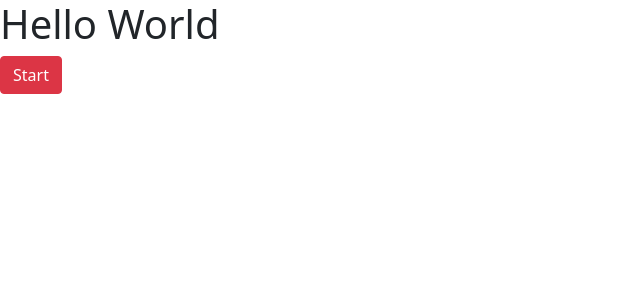
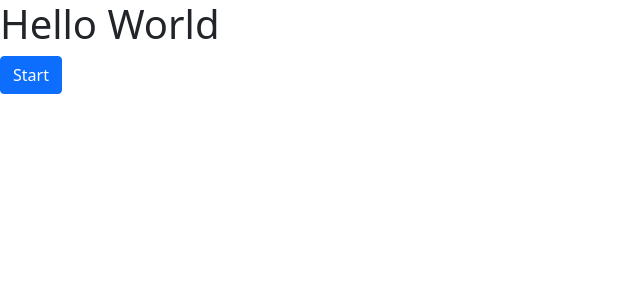
Before and after one commit to SummerinTech/dictionary-app-react, a React (Create React App) app: page / in a window 1280 px wide. Shown: the top 300 px of the page, without its empty margins (0-640 px from the left). Built offline with nearby package versions, Linux system fonts and the light colour scheme.

Commit message:
test github connection

```diff
--- a/src/App.js
+++ b/src/App.js
@@ -5,7 +5,7 @@ function App() {
 	return (
 		<div className="App">
 			<h1>Hello World</h1>
-			<button className="btn btn-danger">Start</button>
+			<button className="btn btn-primary">Start</button>
 		</div>
 	);
 }
```
